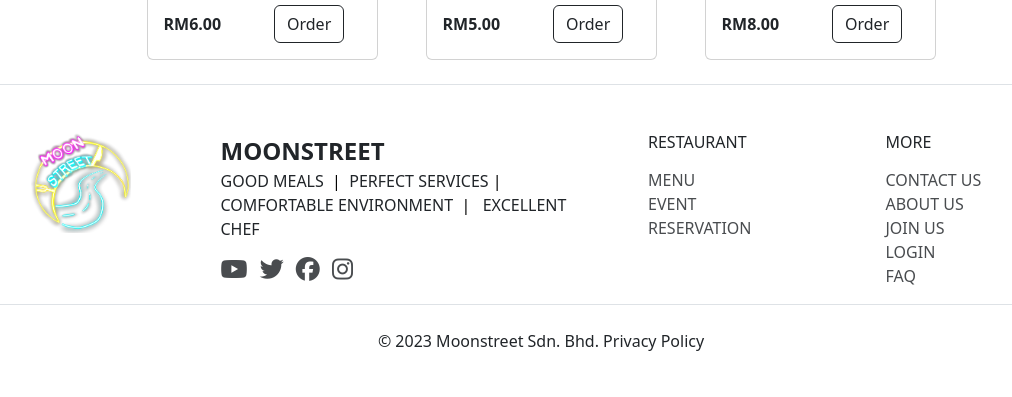
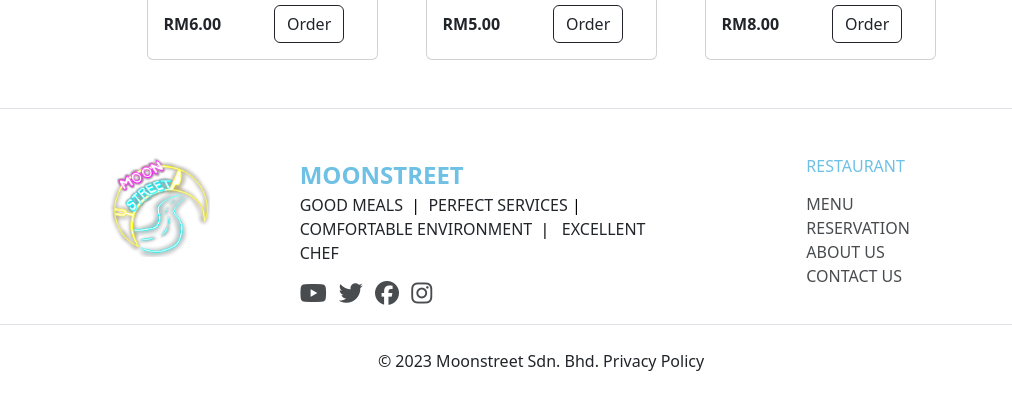
Before and after one commit to junsheng526/SeamAssignment, a website: page html/menu.html in a window 1280 px wide. Shown: the part 5142-5539 px from the top of the page, without its empty margins (99-1111 px from the left). Drawn offline with nearby package versions, Linux system fonts and the light colour scheme.

Commit message:
update minor ui

```diff
--- a/html/menu.html
+++ b/html/menu.html
@@ -1150,95 +1150,71 @@
       </div>
     </div>
 
+    <!-- footer here -->
     <footer>
-      <div class="py-6 border-top">
+      <div class="py-6 border-top mt-5">
         <div class="container">
           <div class="row justify-content-evenly mt-5">
             <div class="col-lg-6 mb-5 mb-lg-0">
-              <div class="row">
+              <div class="d-flex justify-content-center row">
+
+                <!-- first col logo -->
                 <div class="col-4">
-                  <a href="../index.html"
-                    ><img
-                      src="/image/logo.png"
-                      href="../index.html"
-                      alt="logo"
-                      style="height: 100px; width: 100px"
-                  /></a>
+                  <a href="../index.html">
+                    <img src="/image/logo.png" href="../index.html" alt="logo" style="height: 100px; width: 100px"/>
+                  </a>
                 </div>
+
+                <!-- second col title with icon  -->
                 <div class="col-10 col-md-10 col-lg-8">
-                  <div class="fw-bold text-uppercase fs-4">MoonStreet</div>
-                  <p>
+                  <div class="fw-bold text-uppercase fs-4 text-lg-start text-center text-info">MoonStreet</div>
+                  <p class="text-lg-start text-center">
                     GOOD MEALS &nbsp;<span style="color: black">|</span>
                     &nbsp;PERFECT SERVICES
                     <span style="color: black">|</span> COMFORTABLE ENVIRONMENT
                     &nbsp;<span style="color: black">|</span> &nbsp; EXCELLENT
                     CHEF
                   </p>
-                  <ul class="list-inline">
+                  <!-- icon button  -->
+                  <ul class="list-inline text-lg-start text-center">
                     <li class="list-inline-item">
-                      <a
-                        href="https://www.youtube.com/"
-                        class="text-para"
-                        title="YouTube"
-                        ><i class="fab fa-youtube" style="font-size: 24px"></i
-                      ></a>
+                      <a href="https://www.youtube.com/" class="text-para" title="YouTube">
+                        <i class="fab fa-youtube" style="font-size: 24px"></i>
+                      </a>
                     </li>
                     <li class="list-inline-item">
-                      <a
-                        href="https://twitter.com/"
-                        class="text-para"
-                        title="Twitter"
-                        ><i class="fab fa-twitter" style="font-size: 24px"></i
-                      ></a>
+                      <a href="https://twitter.com/" class="text-para" title="Twitter">
+                        <i class="fab fa-twitter" style="font-size: 24px"></i>
+                      </a>
                     </li>
                     <li class="list-inline-item">
-                      <a
-                        href="https://www.facebook.com/"
-                        class="text-para"
-                        title="Facebook"
-                        ><i class="fab fa-facebook" style="font-size: 24px"></i
-                      ></a>
+                      <a href="https://www.facebook.com/" class="text-para" title="Facebook">
+                        <i class="fab fa-facebook" style="font-size: 24px"></i>
+                      </a>
                     </li>
                     <li class="list-inline-item">
-                      <a
-                        href="https://www.instagram.com/"
-                        class="text-para"
-                        title="Instagram"
-                        ><i class="fab fa-instagram" style="font-size: 24px"></i
-                      ></a>
+                      <a href="https://www.instagram.com/" class="text-para" title="Instagram">
+                        <i class="fab fa-instagram" style="font-size: 24px"></i>
+                      </a>
                     </li>
                   </ul>
                 </div>
+                <!-- second col title with icon end  -->
               </div>
             </div>
 
+            <!-- navigation link  -->
             <div class="col-12 col-md-12 col-lg-2">
-              <h6 class="text-uppercase text-heading mb-3">Restaurant</h6>
-              <ul class="list-unstyled">
+              <h6 class="text-uppercase text-heading mb-3 text-lg-start text-center text-info">Restaurant</h6>
+              <ul class="list-unstyled text-lg-start text-center">
                 <li>
                   <a href="/html/project.html" class="text-para text-uppercase"
                     >Menu</a
                   >
                 </li>
                 <li>
-                  <a href="/html/service.html" class="text-para text-uppercase"
-                    >Event</a
-                  >
-                </li>
-                <li>
                   <a href="/html/news.html" class="text-para text-uppercase"
                     >Reservation</a
-                  >
-                </li>
-              </ul>
-            </div>
-
-            <div class="col-12 col-md-12 col-lg-2">
-              <h6 class="text-uppercase text-heading mb-3">More</h6>
-              <ul class="list-unstyled">
-                <li>
-                  <a href="/html/project.html" class="text-para text-uppercase"
-                    >Contact Us</a
                   >
                 </li>
                 <li>
@@ -1247,18 +1223,8 @@
                   >
                 </li>
                 <li>
-                  <a href="/html/news.html" class="text-para text-uppercase"
-                    >Join Us</a
-                  >
-                </li>
-                <li>
-                  <a href="/html/aboutUs.html" class="text-para text-uppercase"
-                    >Login</a
-                  >
-                </li>
-                <li>
-                  <a href="/html/contact.html" class="text-para text-uppercase"
-                    >FAQ</a
+                  <a href="/html/project.html" class="text-para text-uppercase"
+                    >Contact Us</a
                   >
                 </li>
               </ul>
```
